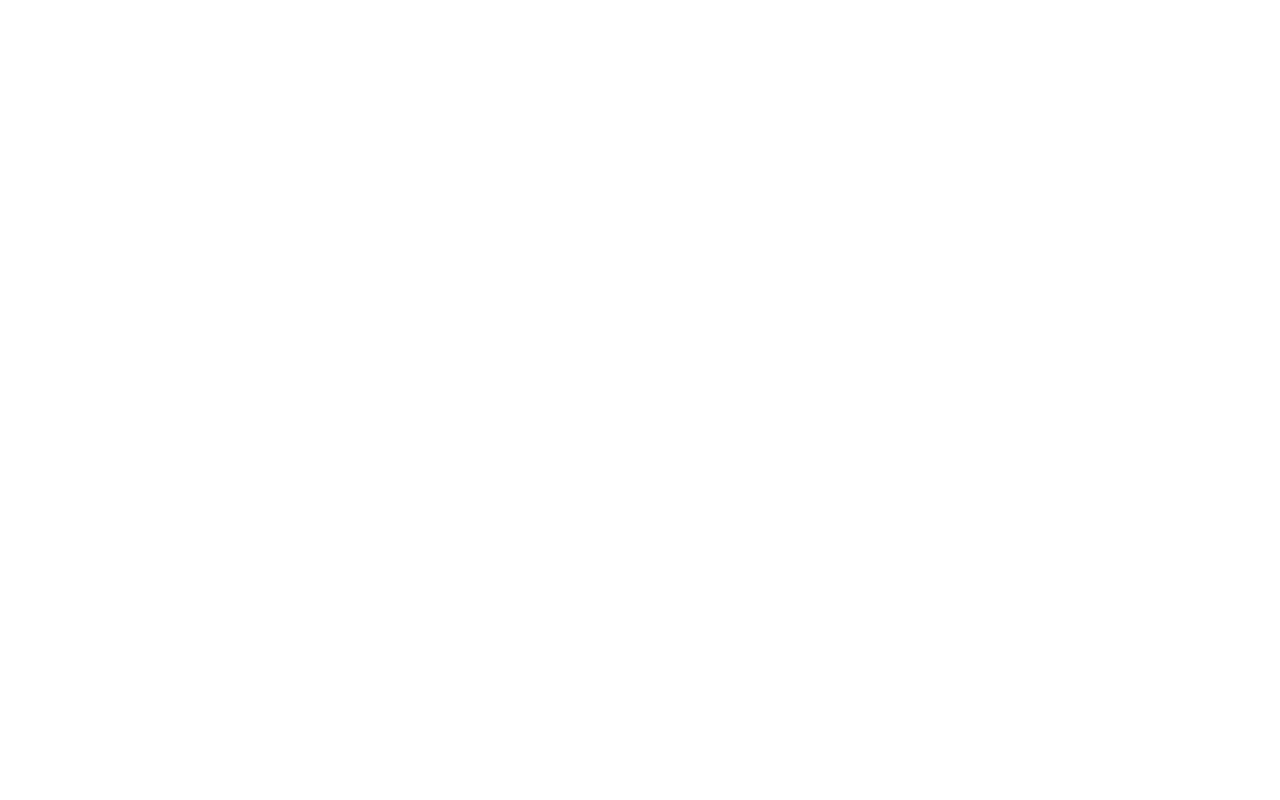
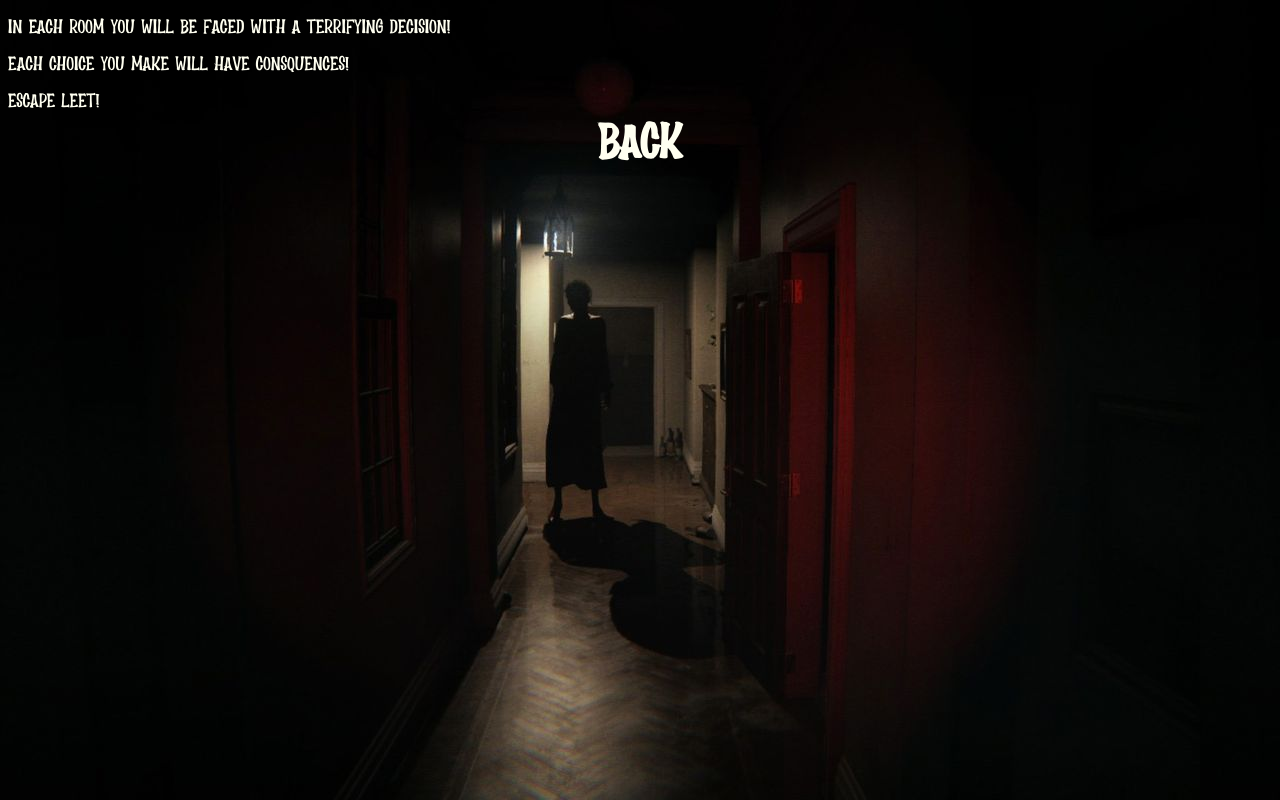
Before and after one commit to mikiwong1/Haunted-House, a plain HTML site: page rules.html in a window 1280 px wide. Drawn offline with Linux system fonts and the light colour scheme.

Commit message:
Update rules.html

```diff
--- a/rules.html
+++ b/rules.html
@@ -4,8 +4,24 @@
     <meta charset="UTF-8">
     <meta name="viewport" content="width=device-width, initial-scale=1.0">
     <title>Document</title>
+    <link rel="stylesheet" href="homepage.css">
 </head>
 <body>
+    <div id="rules">
+        <p>
+        In each room you will be faced with a terrifying decision!
+        </p>
 
+        <p>
+        Each choice you make will have consquences!
+        </p>
+
+        <p>
+        Escape LeeT!
+        </p>
+    </div>
+    <div class="header-links">
+    <a href="homepage.html">Back</a>
+</div>
 </body>
 </html>
```
